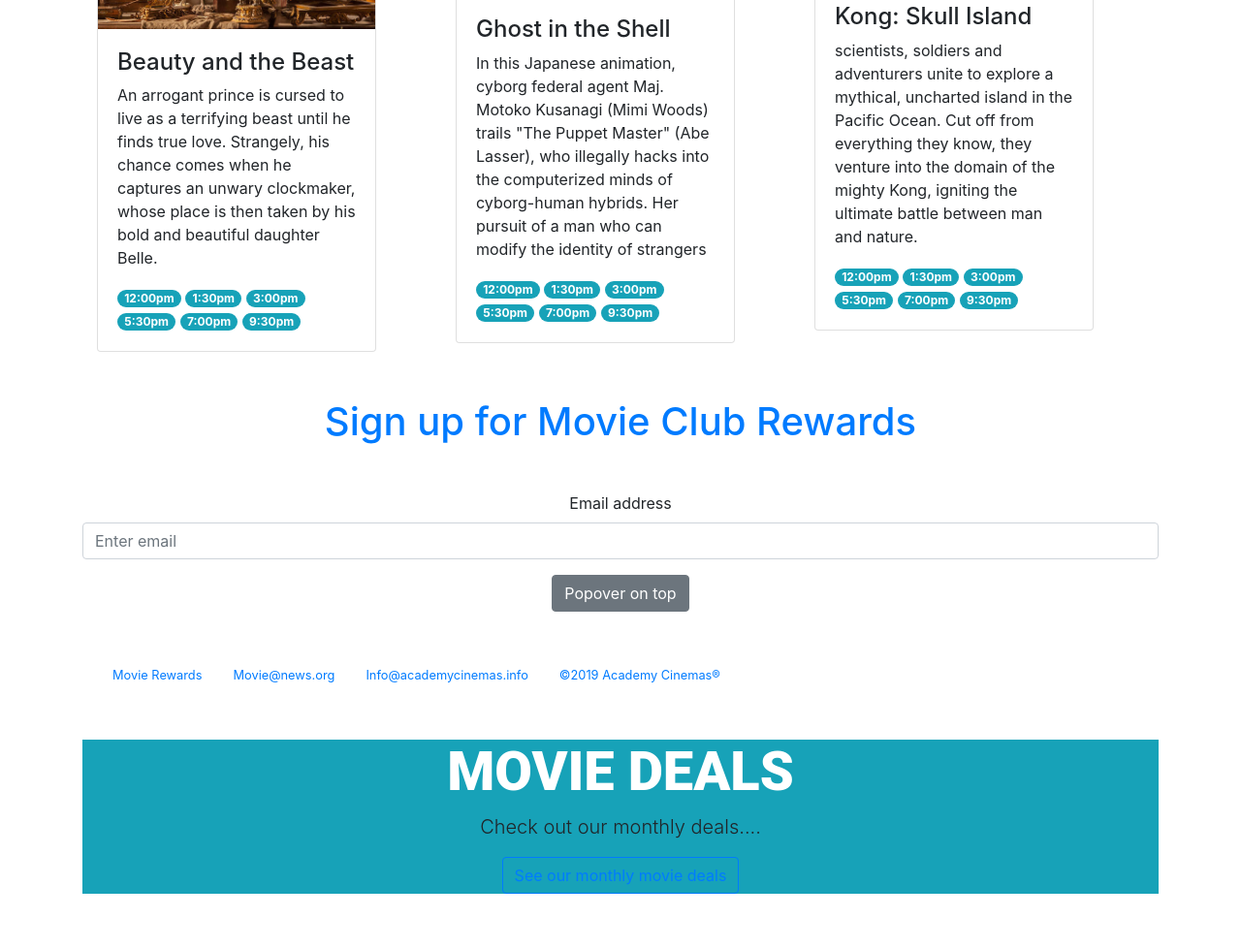
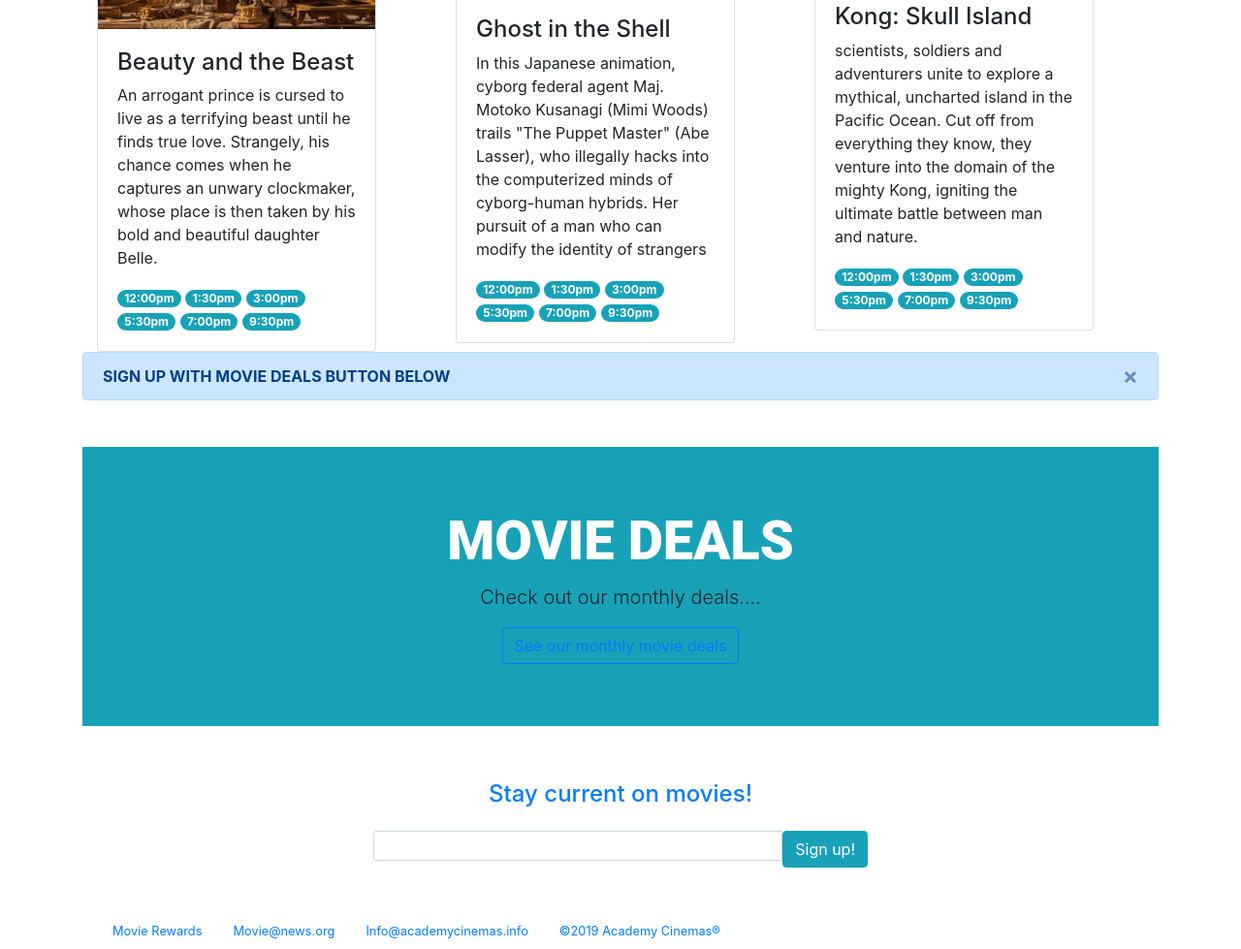
Before and after one commit to mrg3442/HTML_CSS-_PROJECTS, a plain HTML site: page bootstrap4_project/academy_cinemas.html in a window 1280 px wide. Shown: the part 892-1871 px from the top of the page at 97% size. Before the commit the page ends 1814 px from the top, so only its background shows below. Drawn offline with nearby package versions, Linux system fonts and the light colour scheme.

Commit message:
Update academy_cinemas.html

```diff
--- a/bootstrap4_project/academy_cinemas.html
+++ b/bootstrap4_project/academy_cinemas.html
@@ -138,23 +138,89 @@
 
       <!-- /showtimes -->
 
-      <div id="deals">
-      <div class="text-center">
-        <form>
-            <h1 class="text-primary my-5">Sign up for Movie Club Rewards</h1>
-            <div class="form-group">
-                <label for="exampleInputEmail1">Email address</label>
-                <input type="email" class="form-control" id="exampleInputEmail1" aria-describedby="emailHelp" placeholder="Enter email">
-            </div>
+       <!--Alert for signup-->
+       <div class="alert alert-primary alert-dismissible fade show center-text" role="alert">
+        <strong>SIGN UP WITH MOVIE DEALS BUTTON BELOW</strong>
+        <button type="button" class="close" data-dismiss="alert" aria-label="Close">
+          <span aria-hidden="true">&times;</span>
+        </button>
+      </div>
+      <!--End alert-->
 
-            <button type="button" class="btn btn-secondary" data-container="body" data-toggle="popover" data-placement="top" data-content="Vivamus sagittis lacus vel augue laoreet rutrum faucibus.">
-              Popover on top
-            </button>
-        </form>
-
+      <!--jumbotron heading-->
+      <div class="jumbotron jumbotron-fluid bg-info mt-5 text-center">
+        <div class="container">
+          <h1 class="display-4 hidden-sm-down" style="color:#fff; font-family:roboto;font-weight:900;text-transform:uppercase;">
+          Movie Deals</h1>
+          <p class="lead">Check out our monthly deals....</p>
+          <!--Movie Deals-->
+          <button type="button" class="btn btn-outline-primary" data-toggle="modal" data-target="#register">See our monthly movie deals</button>
+          <!--/movie deals-->
+        </div>
       </div>
 
-      <div class="container my-5">
+
+    <!--Signup form-->
+      <div class="row">
+      <div class="container text-center col-md-6" id="deals">
+        <div class="container text-center">
+          <h4 class="display-5 my-4 col-lg-auto text-primary">Stay current on movies!</h4>
+          <div class="input-group mb-5 input-group-sm">
+            <input type="button" class="form-control" placeholder="Email">
+            <span class="input-group-btn">
+              <button type="button" class="btn btn-secondary btn-info popover-dismiss"
+                data-container="body" data-toggle="popover" data-placement="top"
+                data-content="Submit your email to recieve great movie reward deals!">
+              Sign up!
+              </button>
+            </span>
+          </div>
+        </div>
+      </div>
+    </div>
+    <!--End signup form-->
+
+    <!--Form module-->
+    <div class="modal fade" id="register" tabindex="-1" role="dialog" aria-labelledby="exampleModalLabel" aria-hidden="true">
+      <div class="modal-dialog" role="document">
+        <div class="modal-content">
+          <div class="modal-header">
+            <h5 class="modal-title" id="exampleModalLabel">Register to recieve movie deals</h5>
+            <button type="button" class="close" data-dismiss="modal" aria-label="Close">
+              <span aria-hidden="true">&times;</span>
+            </button>
+          </div>
+          <div class="modal-body">
+            <form>
+              <div class="form-group">
+                <label for="formGroupExampleInput">First Name:</label>
+                <input type="text" class="form-control" id="firstname" placeholder="First Name....">
+              </div>
+              <div class="form-group">
+                <label for="formGroupExampleInput2">Last Name:</label>
+                <input type="text" class="form-control" id="lastname" placeholder="Last Name....">
+              </div>
+              <div class="form-group">
+                <label for="formGroupExampleInput">Email:</label>
+                <input type="text" class="form-control" id="email" placeholder="Email....">
+              </div>
+              <div class="form-group">
+                <label for="formGroupExampleInput2">Password:</label>
+                <input type="text" class="form-control" id="password" placeholder="Password....">
+              </div>
+            </form>
+          </div>
+          <div class="modal-footer">
+            <button type="button" class="btn btn-secondary" data-dismiss="modal">Close</button>
+            <button type="button" class="btn btn-primary">Save changes</button>
+          </div>
+        </div>
+      </div>
+    </div>
+    <!--end form module-->
+
+
+      <div class="container text-center" id="footer">
           <ul class="nav nav-inline">
                 <li class="nav-item">
                     <small><a class="nav-link active" href="#">Movie Rewards</a></small>
@@ -172,17 +238,7 @@
       </div>
       </div>
 
-      <!--jumbotron heading-->
-      <div class="jumpotron jumbotron-fluid bg-info mt-5 text-center">
-        <div class="container">
-          <h1 class="display-4 hidden-sm-down" style="color:#fff; font-family:roboto;font-weight:900;text-transform:uppercase;">
-          Movie Deals</h1>
-          <p class="lead">Check out our monthly deals....</p>
-          <!--Movie Deals-->
-          <button type="button" class="btn btn-outline-primary" data-toggle="model" data-target="#register">See our monthly movie deals</button>
-          <!--/movie deals-->
-        </div>
-      </div>
+
 
 
 
```
